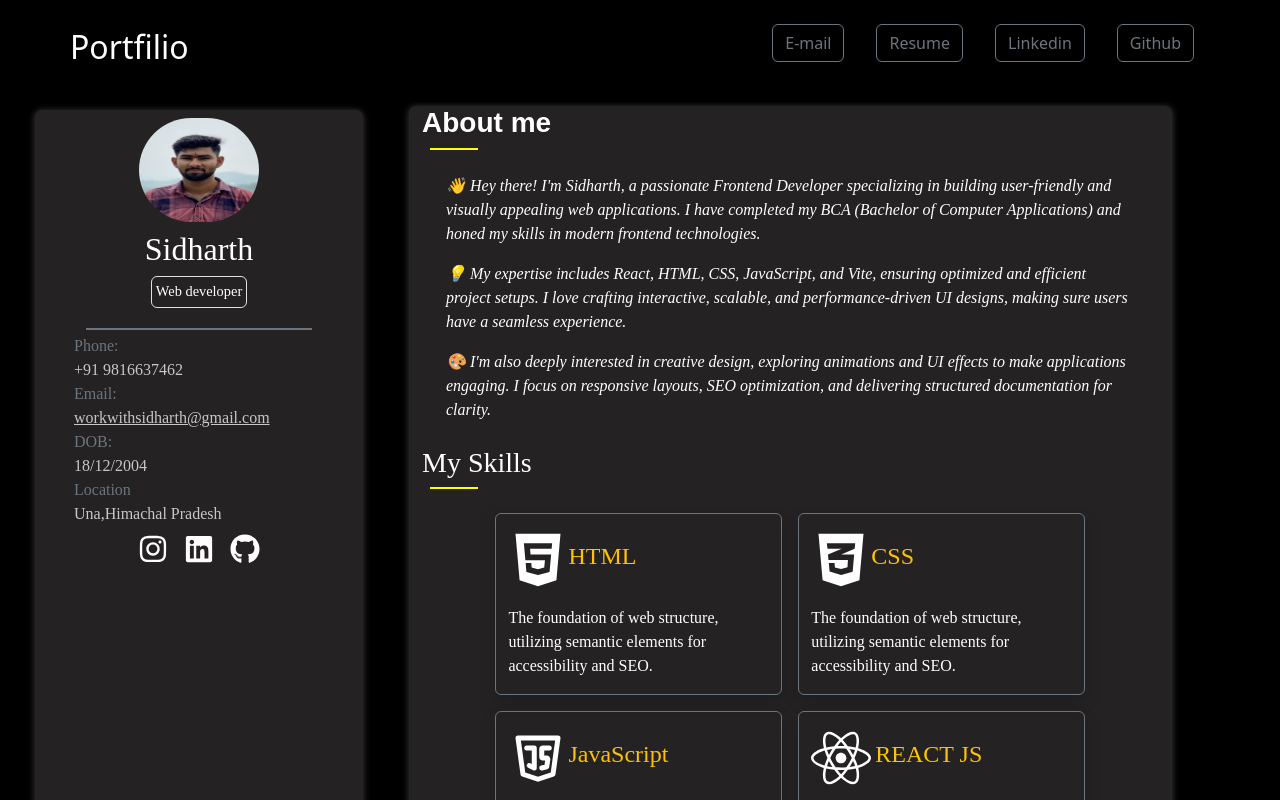
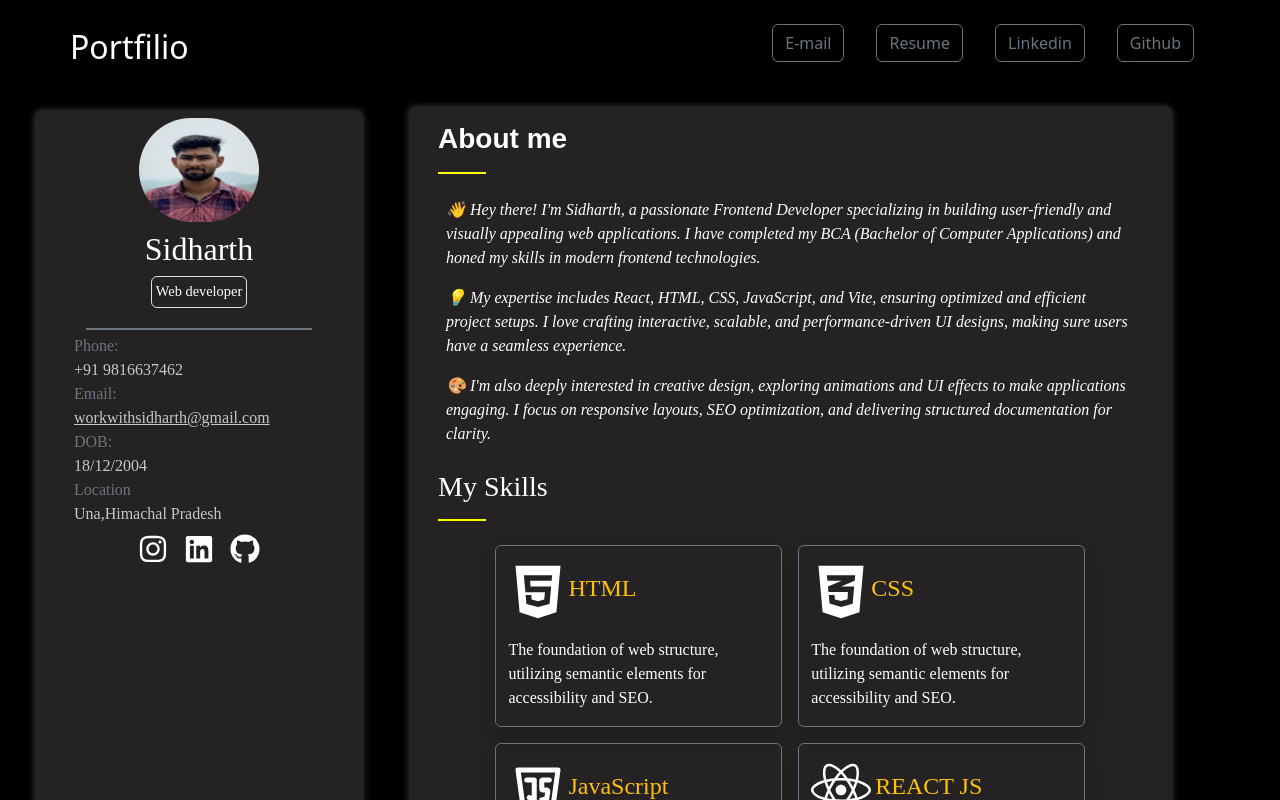
Before and after one commit to sidharthsaini18/MyPortfolio, a React (Vite) app: page / in a window 1280 px wide. Shown: the top 800 px of the page. Built offline with nearby package versions, Linux system fonts and the light colour scheme.

Commit message:
margin issue resolved

```diff
--- a/src/components/mydetails.jsx
+++ b/src/components/mydetails.jsx
@@ -12,8 +12,8 @@ import { TbBrandJavascript } from "react-icons/tb";
 const Mydetails = () => {
   return (
     <>
-      <h3 className="area-heading ">About me</h3>
-      <div className="line  m-2"> </div>
+      <h3 className="area-heading m-3">About me</h3>
+      <div className="line  m-3"> </div>
       <p className="m-4 fst-italic fs-6">
         👋 Hey there! I'm Sidharth, a passionate Frontend Developer specializing
         in building user-friendly and visually appealing web applications. I
@@ -33,8 +33,8 @@ const Mydetails = () => {
           clarity.
         </p>
       </p>
-      <h3>My Skills</h3>
-      <div className="line  m-2"> </div>
+      <h3 className="m-3">My Skills</h3>
+      <div className="line  m-3"> </div>
       <div className="row m-4   justify-content-center gap-3">
         <div className=" border border-secondary shadow rounded col-md-5">
           <FaHtml5 size={60} className="my-3" />
```
